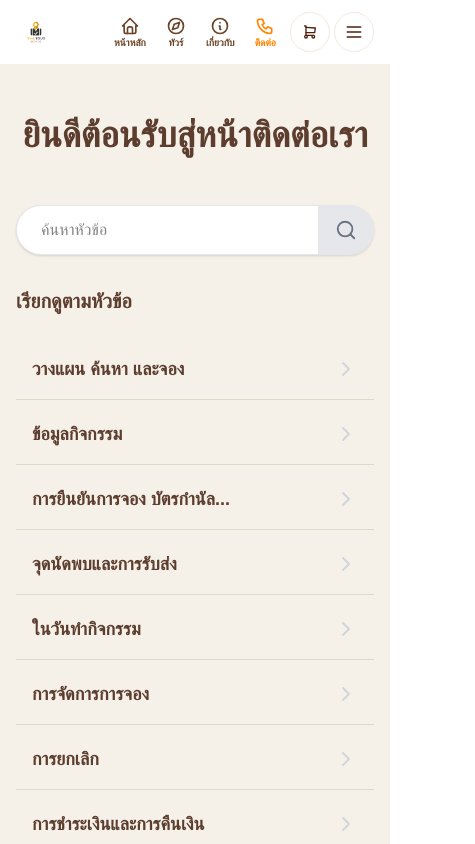
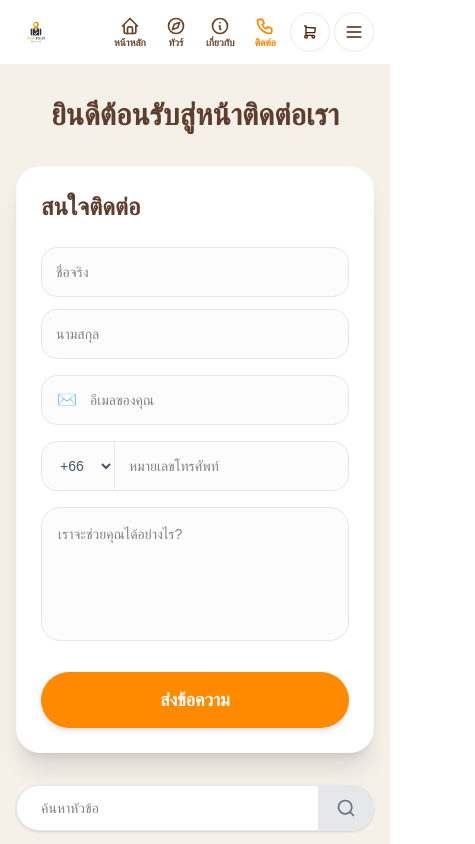
Before and after one commit to psu6810110135/final_porj, a React app in the folder project/frontend/: page /contact in a window 390 px wide. Shown: the top 844 px of the page, 475 px wide, since content can reach past the window. Built offline with nearby package versions, Linux system fonts and the light colour scheme; the HTML template or start-up script is replaced by a standard one.

Commit message:
fix responsive and add footer

```diff
--- a/project/frontend/src/pages/ContactPage.tsx
+++ b/project/frontend/src/pages/ContactPage.tsx
@@ -1,5 +1,7 @@
 import { Search, ChevronRight } from "lucide-react";
+
 import Navbar from "../components/Navbar";
+import Footer from "@/components/Footer";
 
 const ContactPage = () => {
   const topics = [
@@ -19,79 +21,83 @@ const ContactPage = () => {
     <div className="min-h-screen bg-[#F5F1E9] flex flex-col">
       <Navbar activePage="contact" />
 
-      <main className="flex-grow py-12 px-4 md:px-0">
+      <main className="flex-grow py-8 md:py-12 px-4 sm:px-6 lg:px-8">
         <div className="max-w-5xl mx-auto">
-          <h1 className="text-4xl md:text-5xl font-bold text-[#5C3D2E] text-center mb-12 leading-tight">
+          <h1 className="text-3xl md:text-4xl lg:text-5xl font-bold text-[#5C3D2E] text-center mb-8 md:mb-12 leading-tight">
             ยินดีต้อนรับสู่หน้าติดต่อเรา
           </h1>
 
-          <div className="flex flex-col md:flex-row gap-8">
-            <div className="flex-1">
-              <div className="relative mb-8">
+          <div className="flex flex-col lg:flex-row gap-8 lg:gap-12">
+
+            <div className="flex-1 order-2 lg:order-1">
+              <div className="relative mb-6 md:mb-8">
                 <input
                   type="text"
                   placeholder="ค้นหาหัวข้อ"
-                  className="w-full p-3 pl-6 pr-16 rounded-full border border-gray-200 bg-white focus:outline-none focus:ring-2 focus:ring-orange-400 shadow-sm"
+                  className="w-full p-3 pl-6 pr-16 rounded-full border border-gray-200 bg-white focus:outline-none focus:ring-2 focus:ring-[#FF8A00] shadow-sm text-sm md:text-base"
                 />
-                <button className="absolute right-0 top-0 h-full w-14 bg-gray-200 rounded-r-full flex items-center justify-center text-gray-500 hover:bg-gray-300 transition">
-                  <Search size={22} />
+                <button className="absolute right-0 top-0 h-full w-14 bg-gray-200 rounded-r-full flex items-center justify-center text-gray-500 hover:bg-[#FF8A00] hover:text-white transition-colors duration-300">
+                  <Search size={20} />
                 </button>
               </div>
 
-              <h2 className="text-xl font-extrabold text-[#5C3D2E] mb-6">เรียกดูตามหัวข้อ</h2>
+              <h2 className="text-xl md:text-2xl font-extrabold text-[#5C3D2E] mb-4 md:mb-6">เรียกดูตามหัวข้อ</h2>
               <div className="space-y-1">
                 {topics.map((topic, index) => (
                   <button
                     key={index}
-                    className="w-full flex items-center justify-between p-4 border-b border-[#E0D8C8] hover:bg-white/60 transition text-left text-[#5C3D2E] font-bold text-lg group"
+                    className="w-full flex items-center justify-between p-4 border-b border-[#E0D8C8] hover:bg-white/60 transition text-left text-[#5C3D2E] font-bold text-base md:text-lg group"
                   >
-                    {topic}
-                    <ChevronRight size={24} className="text-gray-300 group-hover:text-orange-400 transition-colors" />
+                    <span className="pr-4">{topic}</span>
+                    <ChevronRight size={20} className="text-gray-400 group-hover:text-[#FF8A00] transition-colors shrink-0" />
                   </button>
                 ))}
               </div>
             </div>
 
-            <div className="w-full md:w-[450px] shrink-0">
-              <div className="bg-white p-8 rounded-[2rem] shadow-xl border border-gray-50 sticky top-28">
-                <h2 className="text-3xl font-extrabold text-[#5C3D2E] mb-1">สนใจติดต่อ</h2>
+            <div className="w-full lg:w-[450px] shrink-0 order-1 lg:order-2">
+              <div className="bg-white p-6 md:p-8 rounded-[1.5rem] md:rounded-[2rem] shadow-xl border border-gray-50 lg:sticky lg:top-28">
+                <h2 className="text-2xl md:text-3xl font-extrabold text-[#5C3D2E] mb-6">สนใจติดต่อ</h2>
 
-                <form className="space-y-5" onSubmit={(e) => e.preventDefault()}>
-                  <div className="flex gap-3">
-                    <input type="text" placeholder="ชื่อจริง" className="flex-1 p-3 rounded-full border border-gray-300 focus:outline-none focus:ring-2 focus:ring-orange-400 text-sm" />
-                    <input type="text" placeholder="นามสกุล" className="flex-1 p-3 rounded-full border border-gray-300 focus:outline-none focus:ring-2 focus:ring-orange-400 text-sm" />
+                <form className="space-y-4 md:space-y-5" onSubmit={(e) => e.preventDefault()}>
+                  <div className="flex flex-col sm:flex-row gap-3 md:gap-4">
+                    <input type="text" placeholder="ชื่อจริง" className="flex-1 p-3.5 rounded-2xl md:rounded-full border border-gray-200 focus:outline-none focus:ring-2 focus:ring-[#FF8A00] text-sm bg-gray-50/50" />
+                    <input type="text" placeholder="นามสกุล" className="flex-1 p-3.5 rounded-2xl md:rounded-full border border-gray-200 focus:outline-none focus:ring-2 focus:ring-[#FF8A00] text-sm bg-gray-50/50" />
                   </div>
 
                   <div className="relative">
-                    <input type="email" placeholder="อีเมลของคุณ" className="w-full p-3 pl-10 rounded-full border border-gray-300 focus:outline-none focus:ring-2 focus:ring-orange-400 text-sm" />
-                    <span className="absolute left-4 top-3.5 text-gray-400">✉️</span>
+                    <input type="email" placeholder="อีเมลของคุณ" className="w-full p-3.5 pl-12 rounded-2xl md:rounded-full border border-gray-200 focus:outline-none focus:ring-2 focus:ring-[#FF8A00] text-sm bg-gray-50/50" />
+                    <span className="absolute left-4 top-1/2 -translate-y-1/2 text-gray-400">✉️</span>
                   </div>
 
-                  <div className="flex border border-gray-300 rounded-full overflow-hidden focus-within:ring-2 focus-within:ring-orange-400">
-                    <select className="bg-transparent p-3 text-sm border-r outline-none text-gray-600">
+                  <div className="flex border border-gray-200 rounded-2xl md:rounded-full overflow-hidden focus-within:ring-2 focus-within:ring-[#FF8A00] bg-gray-50/50">
+                    <select className="bg-transparent p-3.5 text-sm border-r border-gray-200 outline-none text-gray-600 font-medium cursor-pointer">
                       <option>+66</option>
                     </select>
-                    <input type="text" placeholder="หมายเลขโทรศัพท์" className="flex-1 p-3 text-sm outline-none" />
+                    <input type="tel" placeholder="หมายเลขโทรศัพท์" className="flex-1 p-3.5 text-sm outline-none bg-transparent" />
                   </div>
 
                   <textarea
                     placeholder="เราจะช่วยคุณได้อย่างไร?"
-                    rows={6}
-                    className="w-full p-4 rounded-3xl border border-gray-300 focus:outline-none focus:ring-2 focus:ring-orange-400 text-sm resize-none"
+                    rows={5}
+                    className="w-full p-4 rounded-[1.2rem] md:rounded-[1.5rem] border border-gray-200 focus:outline-none focus:ring-2 focus:ring-[#FF8A00] text-sm resize-none bg-gray-50/50"
                   ></textarea>
 
                   <button
                     type="submit"
-                    className="w-full bg-[#FF8A00] hover:bg-[#e67c00] text-white font-bold py-4 rounded-full transition-all text-xl shadow-md active:scale-95"
+                    className="w-full mt-2 bg-[#FF8A00] hover:bg-[#e67c00] text-white font-bold py-3.5 md:py-4 rounded-full transition-all text-lg shadow-md hover:shadow-lg active:scale-95"
                   >
-                    ส่ง
+                    ส่งข้อความ
                   </button>
                 </form>
               </div>
             </div>
+
           </div>
         </div>
       </main>
+
+      <Footer />
     </div>
   );
 };
```
